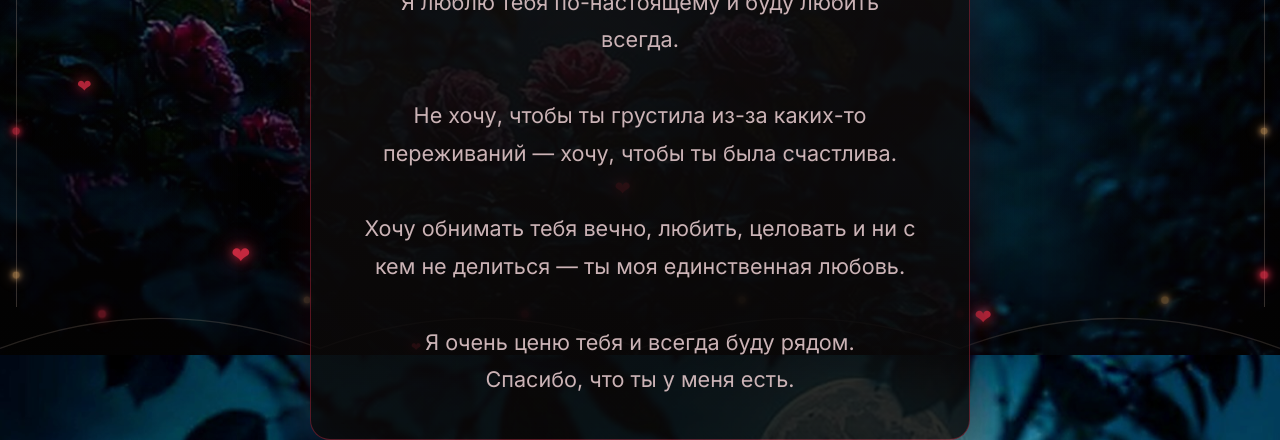
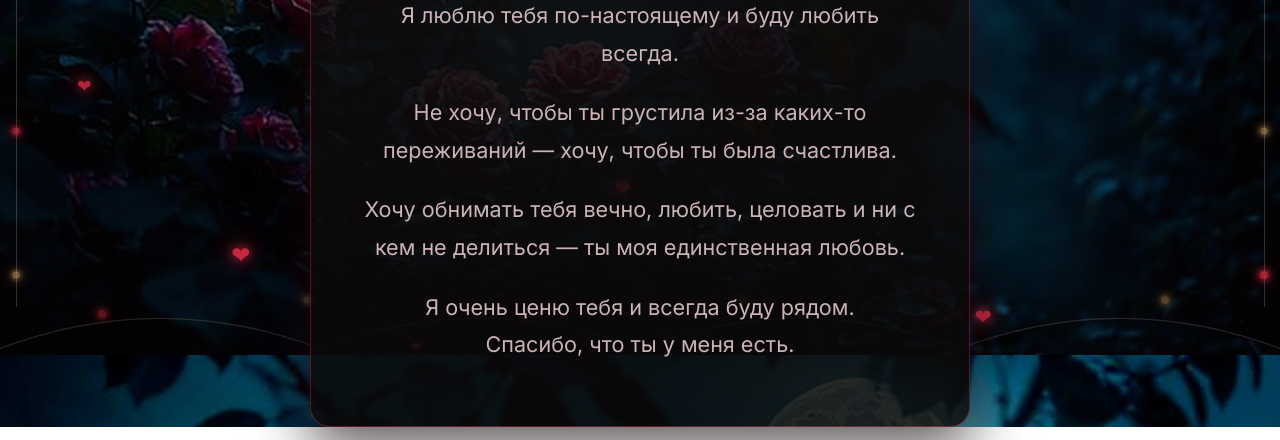
Before and after one commit to pevenant/isuperloveyou, a plain HTML site: page index.html in a window 1280 px wide. Shown: the part 445-885 px from the top of the page. Drawn offline with nearby package versions, Linux system fonts and the light colour scheme.

Commit message:
Update index.html

```diff
--- a/index.html
+++ b/index.html
@@ -83,15 +83,12 @@
 
         <h1 class="title">Наша любовь навечно</h1>
 
-        <p class="love-text">
-            Я люблю тебя по-настоящему и буду любить всегда.<br><br>
-            Не хочу, чтобы ты грустила из-за каких-то переживаний —
-            хочу, чтобы ты была счастлива.<br><br>
-            Хочу обнимать тебя вечно, любить, целовать
-            и ни с кем не делиться — ты моя единственная любовь.<br><br>
-            Я очень ценю тебя и всегда буду рядом.<br>
-            Спасибо, что ты у меня есть.
-        </p>
+        <div class="love-text">
+            <p>Я люблю тебя по-настоящему и буду любить всегда.</p>
+            <p>Не хочу, чтобы ты грустила из-за каких-то переживаний — хочу, чтобы ты была счастлива.</p>
+            <p>Хочу обнимать тебя вечно, любить, целовать и ни с кем не делиться — ты моя единственная любовь.</p>
+            <p>Я очень ценю тебя и всегда буду рядом.<br>Спасибо, что ты у меня есть.</p>
+        </div>
     </main>
 
 </body>
```
